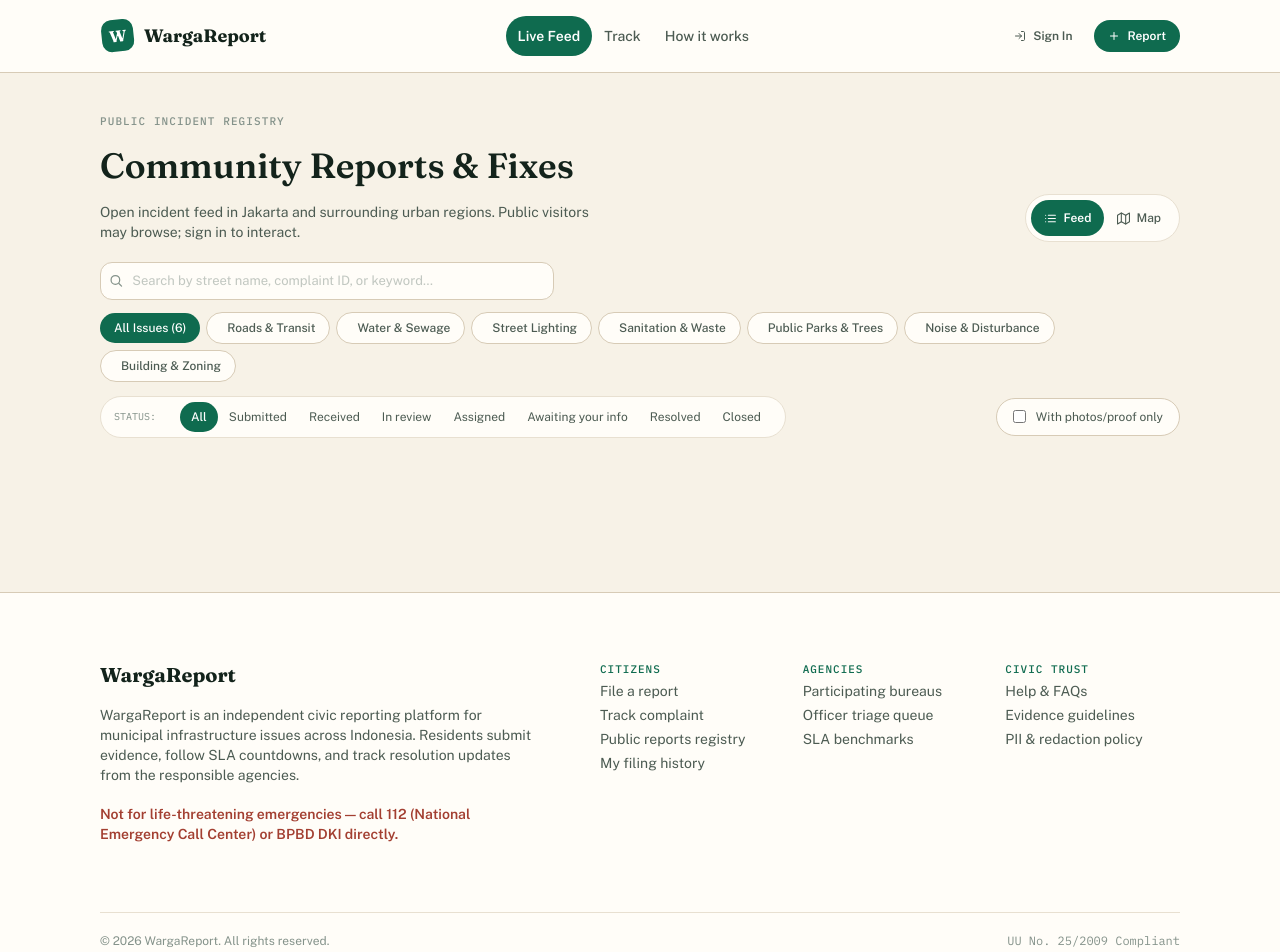
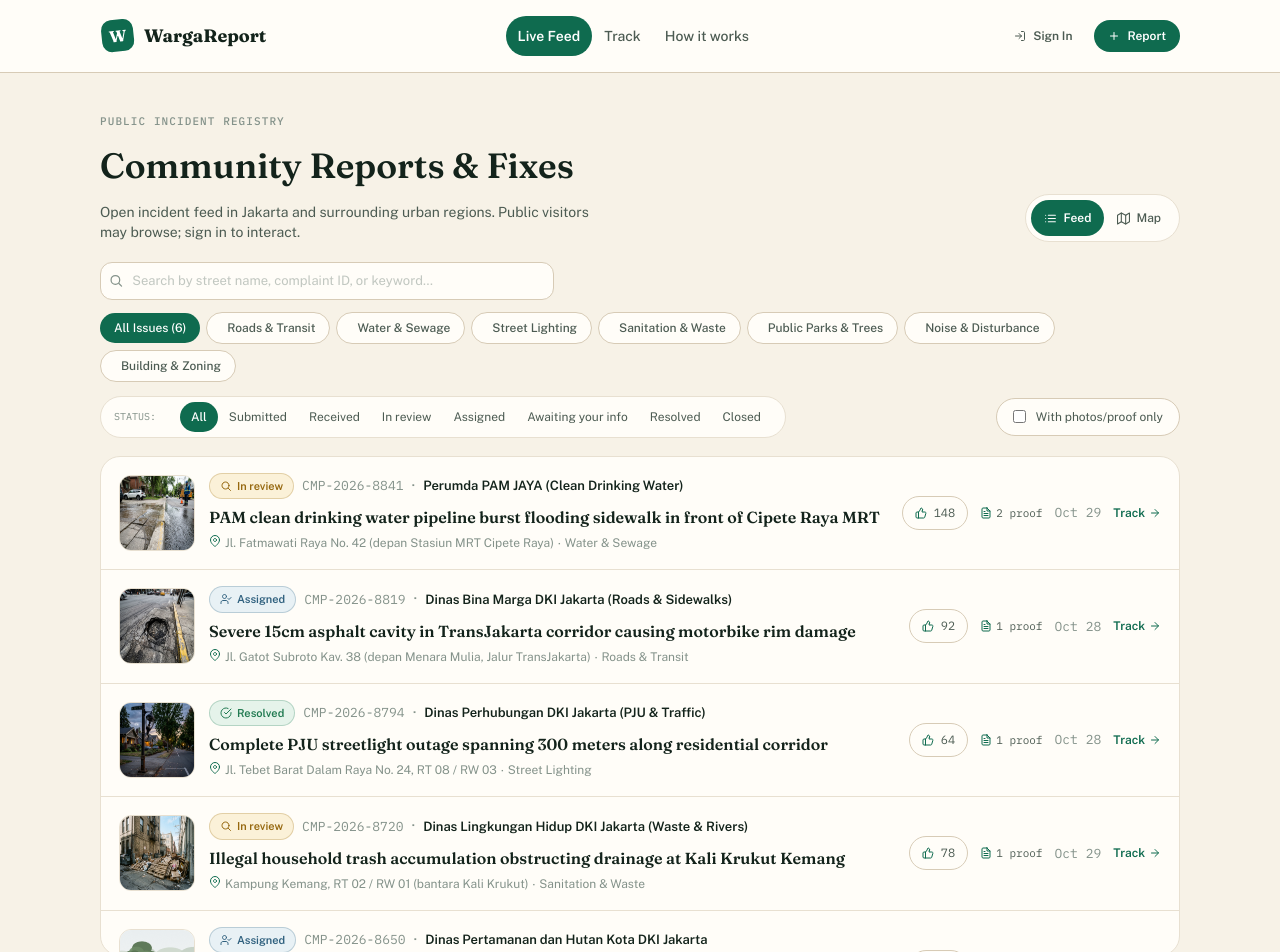
Before and after one commit to rizqyazhar/koda-b10-weekly5, a React (Vite) app: page /live-feed in a window 1280 px wide. Shown: the top 952 px of the page. Built offline with nearby package versions, Linux system fonts and the light colour scheme.

Commit message:
feat: add card to live feed page

```diff
--- a/src/Pages/LiveFeedPage.jsx
+++ b/src/Pages/LiveFeedPage.jsx
@@ -1,4 +1,6 @@
+import FeedContentCard from "../components/FeedContentCard";
 import MainLayout from "../layouts/MainLayout";
+import { communityReportData } from "../lib/data";
 
 export default function LiveFeedPage() {
   return (
@@ -266,8 +268,12 @@ export default function LiveFeedPage() {
               With photos/proof only
             </label>
           </div>
-          <div className='feed-content-lists'>
-            <div className='feed-contents'></div>
+          <div className='w-full h-125 border border-border-primary rounded-[20px] bg-bg-tertiary overflow-hidden'>
+            <div className='w-full h-full flex flex-col overflow-y-auto rounded-[20px] scrollbar-thin'>
+              {communityReportData.map((item, index) => {
+                return <FeedContentCard key={index} item={item} />;
+              })}
+            </div>
           </div>
         </div>
       </section>
```
